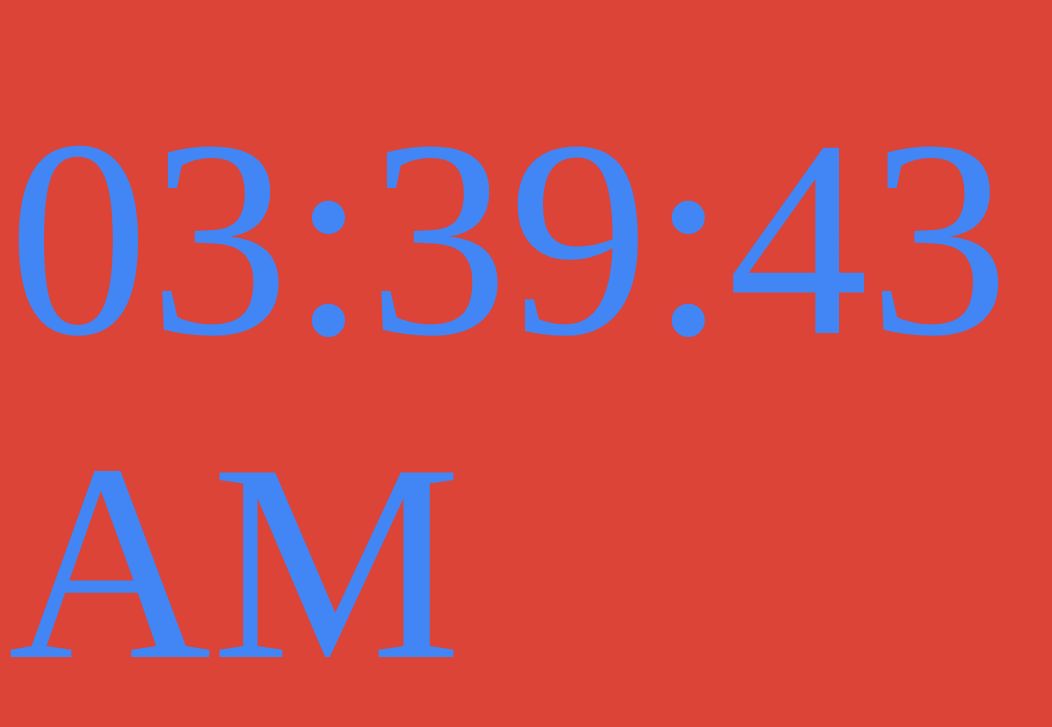
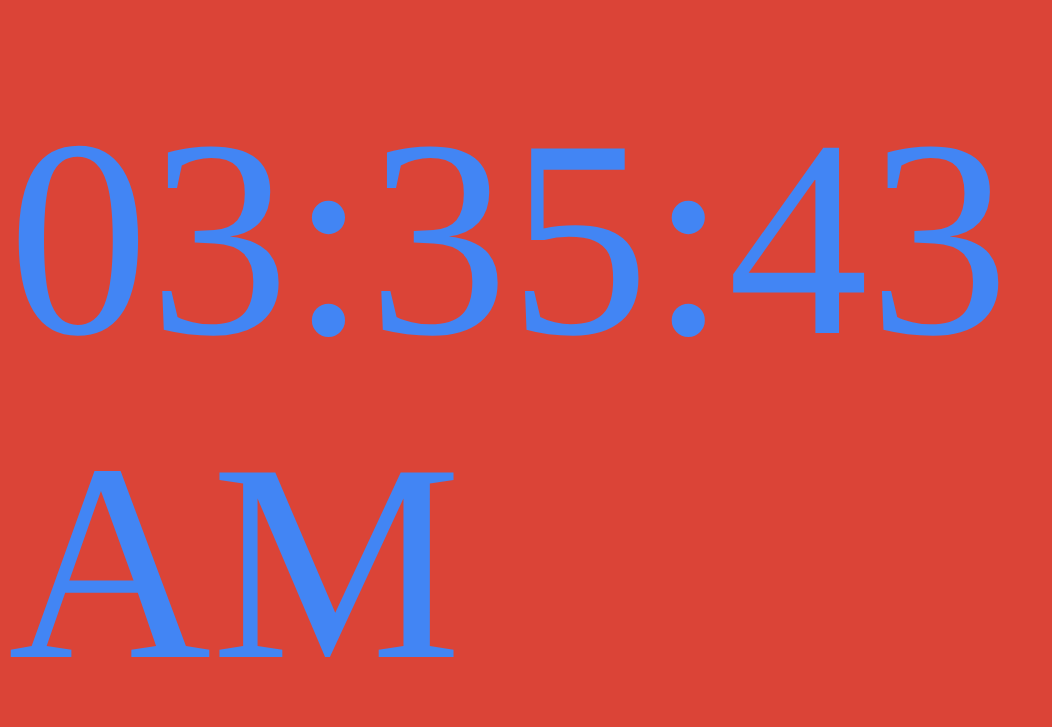
Before and after one commit to ethan627hsu/Google-Sans-Clock, a plain HTML site: page index.html in a window 1280 px wide. Shown: the whole page, without its empty margins (0-1052 px from the left). Drawn offline with Linux system fonts and the light colour scheme; a web font is replaced by a local one.

Commit message:
Update index.html

```diff
--- a/index.html
+++ b/index.html
@@ -23,7 +23,7 @@
     var colors = ["#DB4437","#F4B400","#0F9D58","#4285F4"];
     var currDate = new Date();
     var currHour = currDate.getHours() === 0 ? 24 : currDate.getHours();
-    var currMinute = currDate.getMinutes() + 4;
+    var currMinute = currDate.getMinutes();
     var currSecond = currDate.getSeconds();
     var session = "PM";
 
```
